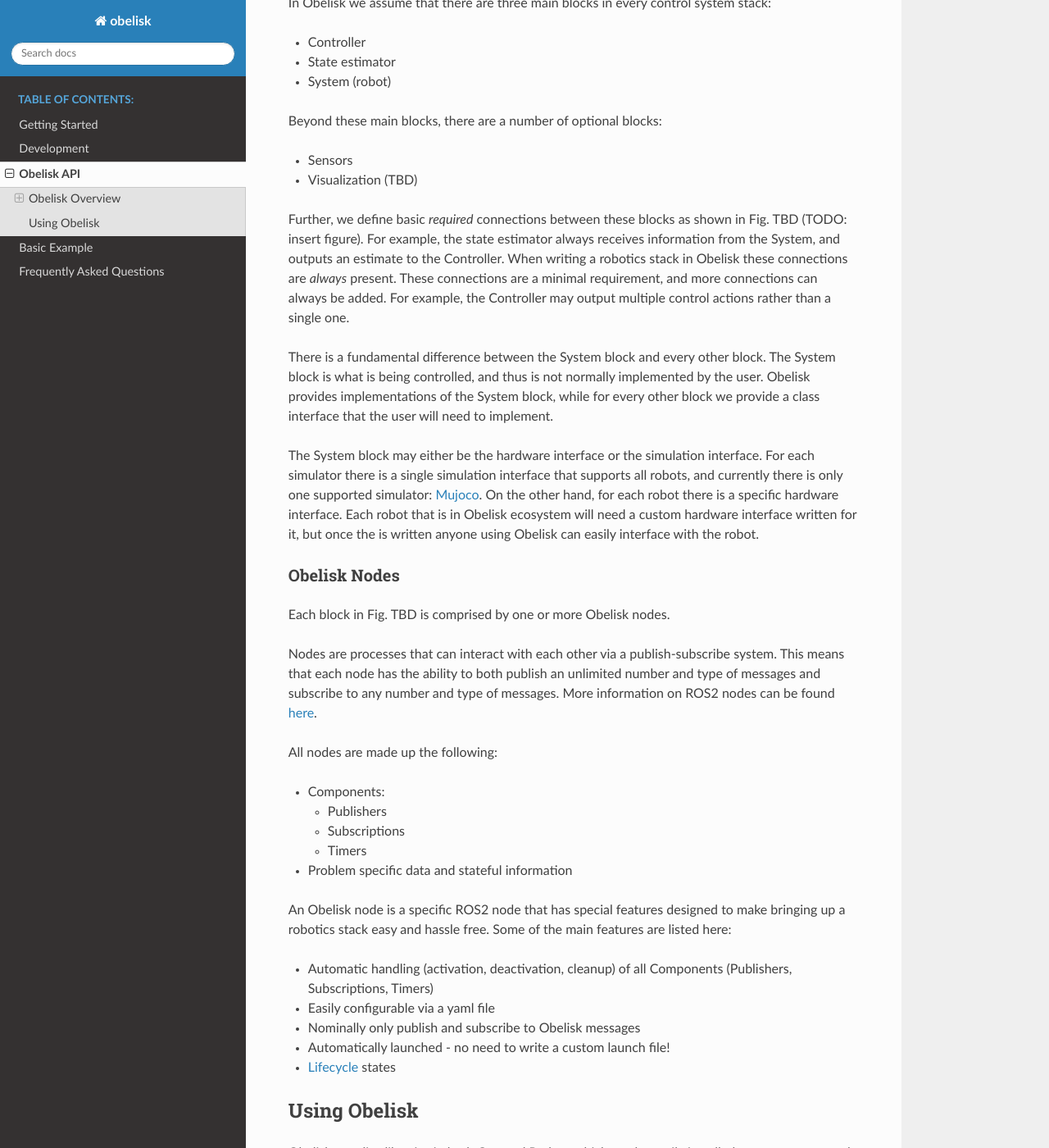
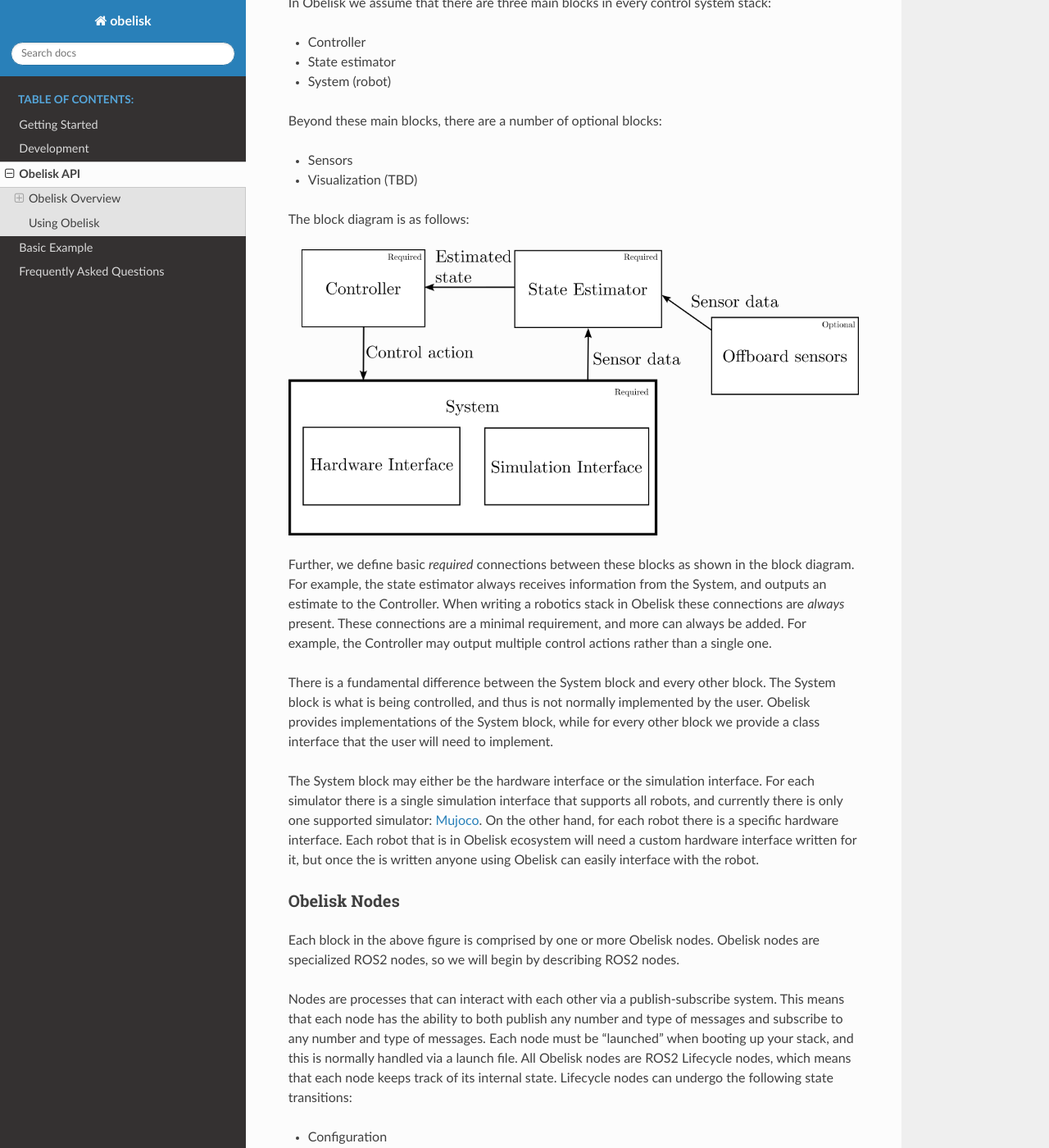
Before and after one commit to Caltech-AMBER/obelisk, a Sphinx documentation site: the page built from docs/source/obelisk_api.md, in a window 1280 px wide and 1400 px high, scrolled down 560 px. Shown: the whole window at 82% size. Built offline with Sphinx 7.4.7 and the Read the Docs theme 2.0.0, drawn with Linux system fonts in a browser that asks for light colours; some of the changed text lies outside the part shown.

Commit message:
added some images to the docs

```diff
--- a/docs/source/obelisk_api.md
+++ b/docs/source/obelisk_api.md
@@ -13,31 +13,38 @@ Beyond these main blocks, there are a number of optional blocks:
 - Sensors
 - Visualization (TBD)
 
-Further, we define basic *required* connections between these blocks as shown in Fig. TBD (TODO: insert figure). For example, the state estimator always receives information from the System, and outputs an estimate to the Controller. When writing a robotics stack in Obelisk these connections are *always* present. These connections are a minimal requirement, and more connections can always be added. For example, the Controller may output multiple control actions rather than a single one.
+The block diagram is as follows:
+
+![block-diagram](images/block-diagram.png)
+
+Further, we define basic *required* connections between these blocks as shown in the block diagram. For example, the state estimator always receives information from the System, and outputs an estimate to the Controller. When writing a robotics stack in Obelisk these connections are *always* present. These connections are a minimal requirement, and more can always be added. For example, the Controller may output multiple control actions rather than a single one.
 
 There is a fundamental difference between the System block and every other block. The System block is what is being controlled, and thus is not normally implemented by the user. Obelisk provides implementations of the System block, while for every other block we provide a class interface that the user will need to implement.
 
 The System block may either be the hardware interface or the simulation interface. For each simulator there is a single simulation interface that supports all robots, and currently there is only one supported simulator: [Mujoco](https://mujoco.org/). On the other hand, for each robot there is a specific hardware interface. Each robot that is in Obelisk ecosystem will need a custom hardware interface written for it, but once the is written anyone using Obelisk can easily interface with the robot.
 
 ### Obelisk Nodes
-Each block in Fig. TBD is comprised by one or more Obelisk nodes.
+Each block in the above figure is comprised by one or more Obelisk nodes. Obelisk nodes are specialized ROS2 nodes, so we will begin by describing ROS2 nodes.
 
-Nodes are processes that can interact with each other via a publish-subscribe system. This means that each node has the ability to both publish an unlimited number and type of messages and subscribe to any number and type of messages. More information on ROS2 nodes can be found [here](https://docs.ros.org/en/humble/Concepts/Basic/About-Nodes.html).
+Nodes are processes that can interact with each other via a publish-subscribe system. This means that each node has the ability to both publish any number and type of messages and subscribe to any number and type of messages. Each node must be "launched" when booting up your stack, and this is normally handled via a launch file. All Obelisk nodes are ROS2 Lifecycle nodes, which means that each node keeps track of its internal state. Lifecycle nodes can undergo the following state transitions:
+- Configuration
+- Activation
+- Deactivation
+- Cleanup
+- Shutdown
 
-All nodes are made up the following:
-- Components:
-    - Publishers
-    - Subscriptions
-    - Timers
-- Problem specific data and stateful information
+During each of these, internal functions are automtically called to facilitate the transition. We provide "post-transition hooks" that you can implement to execute code during a transition. More information on generic ROS2 nodes can be found [here](https://docs.ros.org/en/humble/Concepts/Basic/About-Nodes.html).
 
-An Obelisk node is a specific ROS2 node that has special features designed to make bringing up a robotics stack easy and hassle free.
-Some of the main features are listed here:
-- Automatic handling (activation, deactivation, cleanup) of all Components (Publishers, Subscriptions, Timers)
+An Obelisk node is a specific ROS2 node that has special features designed to make bringing up a robotics stack easy and hassle free. All of these are made up of the following parts:
+
+![node](images/node.png)
+
+Some of the main features are:
+- Automatic handling (activation, deactivation, cleanup) of all Components
 - Easily configurable via a yaml file
 - Nominally only publish and subscribe to Obelisk messages
 - Automatically launched - no need to write a custom launch file!
-- [Lifecycle](https://github.com/ros2/demos/blob/humble/lifecycle/README.rst) states
+- [Lifecycle](https://github.com/ros2/demos/blob/humble/lifecycle/README.rst) states (as briefly mentioned above)
 
 ## Using Obelisk
 Obelisk supplies libraries in both C++ and Python which can be easily installed on your system and used as normal libraries. Obelisk also provides a default ROS2 workspace that can be an [underlay](https://docs.ros.org/en/humble/Tutorials/Beginner-Client-Libraries/Creating-A-Workspace/Creating-A-Workspace.html#source-the-overlay) or included as a package dependency directly in your ROS2 workspace. The Obelisk workspace will provide access to all the messages and launch files whereas the libraries will allow you to write custom `ObeliskNodes`.
```
Also changed, not shown: docs/source/images/block-diagram.png (added), docs/source/images/node.png (added).
